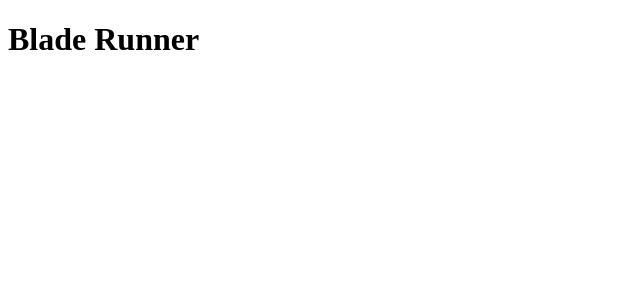
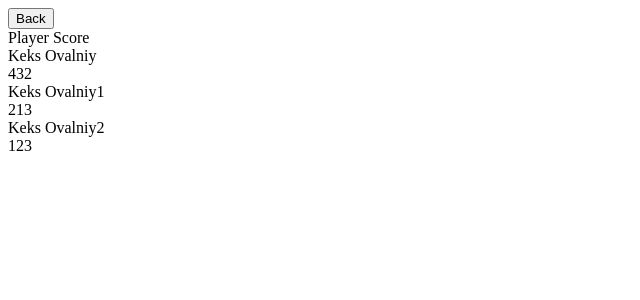
Before and after one commit to rainstr7/blade-runners.game, a React (Vite) app in the folder packages/client/: page / in a window 1280 px wide. Shown: the top 300 px of the page, without its empty margins (0-640 px from the left). Built offline with nearby package versions, Linux system fonts and the light colour scheme.

Commit message:
feat: 🎸 add leaderboard

```diff
--- a/package.json
+++ b/package.json
@@ -21,6 +21,12 @@
   },
   "devDependencies": {
     "@evilmartians/lefthook": "^1.1.1",
+    "git-cz": "^4.9.0",
     "lerna": "^5.4.3"
+  },
+  "config": {
+    "commitizen": {
+      "path": "./node_modules/git-cz"
+    }
   }
 }
--- a/packages/client/src/App.tsx
+++ b/packages/client/src/App.tsx
@@ -1,6 +1,7 @@
 import { useEffect } from 'react'
 import './App.css'
-import { Game } from './views/Game'
+// import { Game } from './views/Game'
+import LeaderBoard from './views/Leaderboard'
 
 function App() {
   useEffect(() => {
@@ -14,9 +15,7 @@ function App() {
     fetchServerData()
   }, [])
   // TODO Router
-  return <div className="App">
-    <Game />
-  </div>
+  return <LeaderBoard/>
 }
 
 export default App
--- /dev/null
+++ b/packages/client/src/views/Leaderboard/index.tsx
@@ -0,0 +1,59 @@
+import { useState } from 'react'
+// import cn from './style.module.scss'
+// import Button from '../../components/UI/Button'
+// import ButtonLink from '../../components/UI/ButtonLink'
+// import Layout from '../../components/HOC/Layout'
+
+const LeaderBoard = () => {
+
+  const data = [
+    {
+      player_id: '32',
+      player_avatar: '',
+      player_name: 'Keks Ovalniy',
+      player_score: '432'
+    },
+    {
+      player_id: '12',
+      player_avatar: '',
+      player_name: 'Keks Ovalniy1',
+      player_score: '213'
+    },
+    {
+      player_id: '53',
+      player_avatar: '',
+      player_name: 'Keks Ovalniy2',
+      player_score: '123'
+    }
+  ]
+
+  const [playersData, setPlayersData] = useState(data)
+
+
+  return (
+    <div className="layout">
+      <main>
+        <button>Back</button>
+        <div className="list">
+          <div className="list-header">
+            Player
+            Score
+          </div>
+          <div className="list-content">
+            {playersData.map(item => (
+              <div className="list-item card" key={item.player_id}>
+                <div className="list-item__player">
+                  <div className="avatar">{item.player_avatar}</div>
+                  <div className="list-item__name">{item.player_name}</div>
+                </div>
+                <div className="list-item__score">{item.player_score}</div>
+              </div>
+            ))}
+          </div>
+        </div>
+      </main>
+    </div>
+  )
+}
+
+export default LeaderBoard
--- /dev/null
+++ b/packages/client/src/views/Leaderboard/style.module.scss
@@ -0,0 +1,18 @@
+.list {
+  width: 100%;
+  &-header {
+    display: flex;
+    justify-content: space-between;
+    align-items: center;
+  }
+  &-item {
+    display: flex;
+    justify-content: space-between;
+    align-items: center;
+    width: 100%;
+    margin-bottom: 30px;
+    &:last-child {
+      margin-bottom: 0;
+    }
+  }
+}
```
Also changed, not shown: 1 other file (tests, documents, lock files or other folders).
